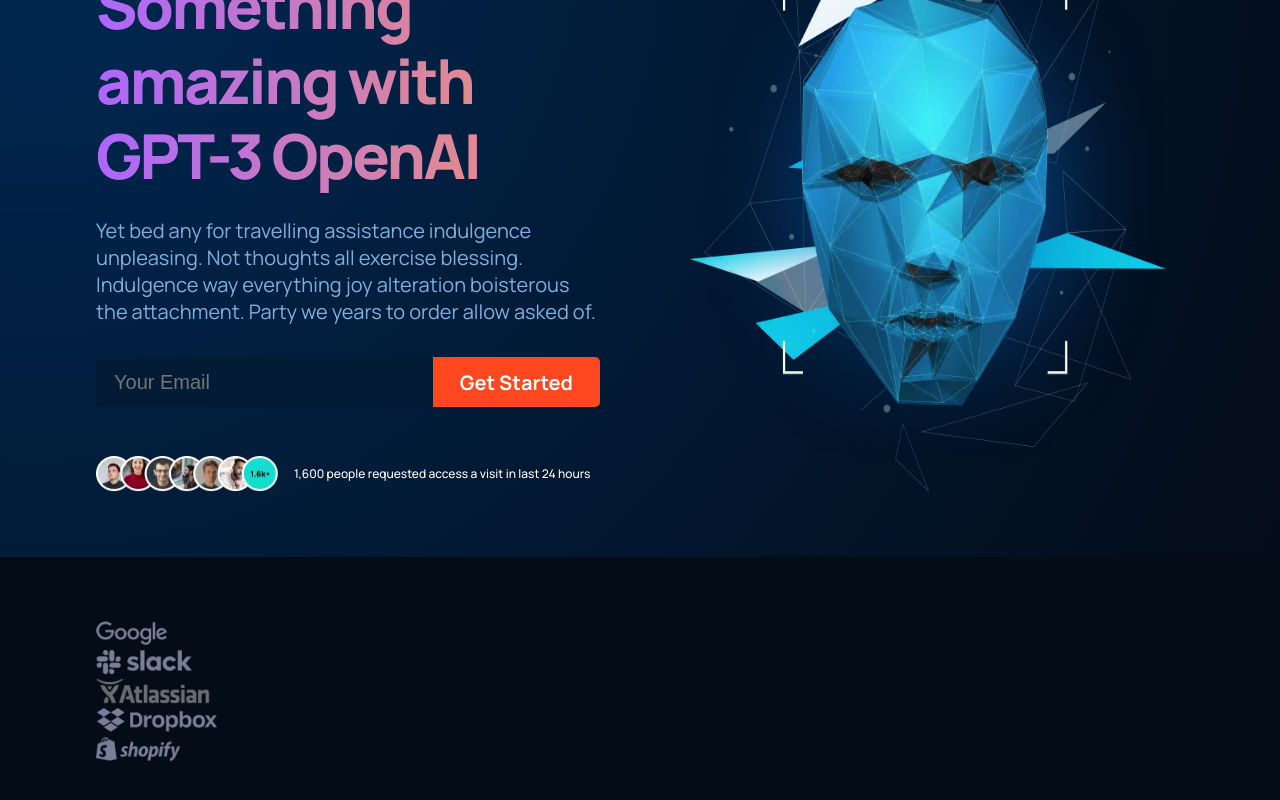
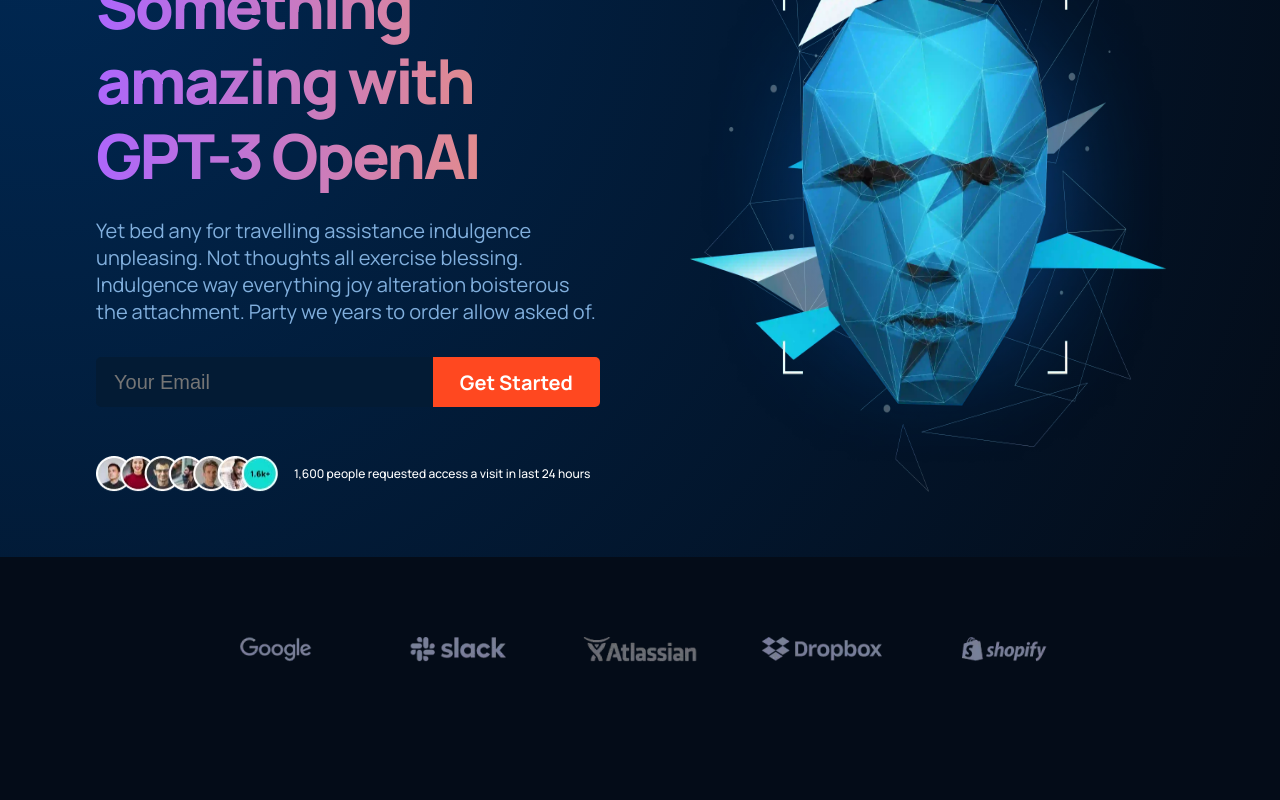
Before and after one commit to Owhab/gpt3-application, a React (Create React App) app: page / in a window 1280 px wide. Shown: the part 292-1092 px from the top of the page. After the commit the page ends 1034 px from the top, so only its background shows below. Built offline with nearby package versions, Linux system fonts and the light colour scheme.

Commit message:
completed brand section styles

```diff
--- a/src/components/brand/brand.css
+++ b/src/components/brand/brand.css
@@ -0,0 +1,16 @@
+.gpt3__brand {
+    display: flex;
+    flex-wrap: wrap;
+    align-items: center;
+    justify-content: center;
+}
+
+.gpt3__brand div {
+    display: flex;
+    flex: 1;
+    align-items: center;
+    justify-content: center;
+    max-width: 150px;
+    min-width: 120px;
+    margin: 1rem;
+}
```
